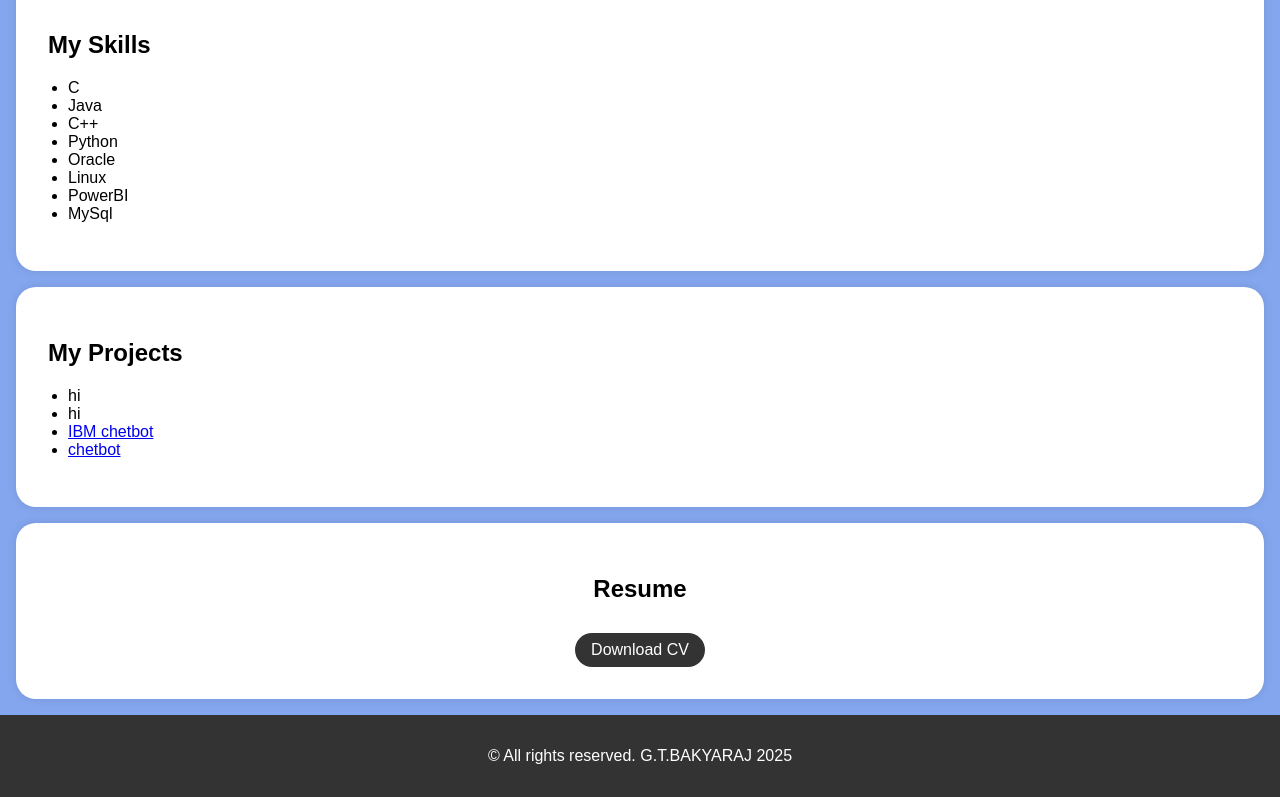
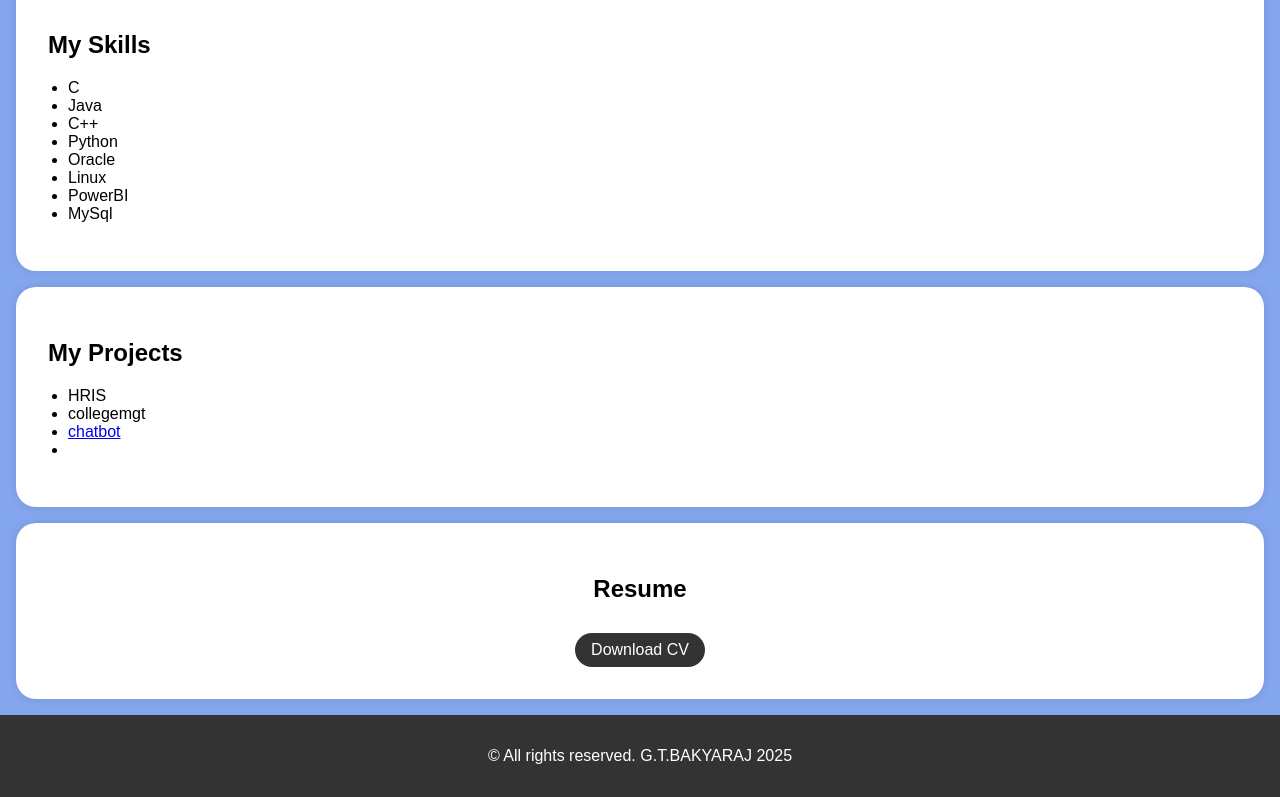
Before and after one commit to gtbakyaraj/Myproject, a plain HTML site: page index.html in a window 1280 px wide. Shown: the part 787-1584 px from the top of the page. Drawn offline with Linux system fonts and the light colour scheme.

Commit message:
Update index.html

```diff
--- a/index.html
+++ b/index.html
@@ -155,10 +155,10 @@
         <div class="section-content">
             <h2>My Projects</h2>
             <ul>
-                <li><a href="#"></a>hi  </li>
-                <li><a href="#"> </a>hi</li>
-                <li><a href="#">IBM chetbot</a></li>
-                <li><a href="#">chetbot</a></li>
+                <li><a href="#"></a> HRIS  </li>
+                <li><a href="#"> </a>collegemgt</li>
+                <li><a href="#">chatbot</a></li>
+                <li><a href="#"></a></li>
                 <!-- Add more project links here -->
             </ul>
         </div>
```
